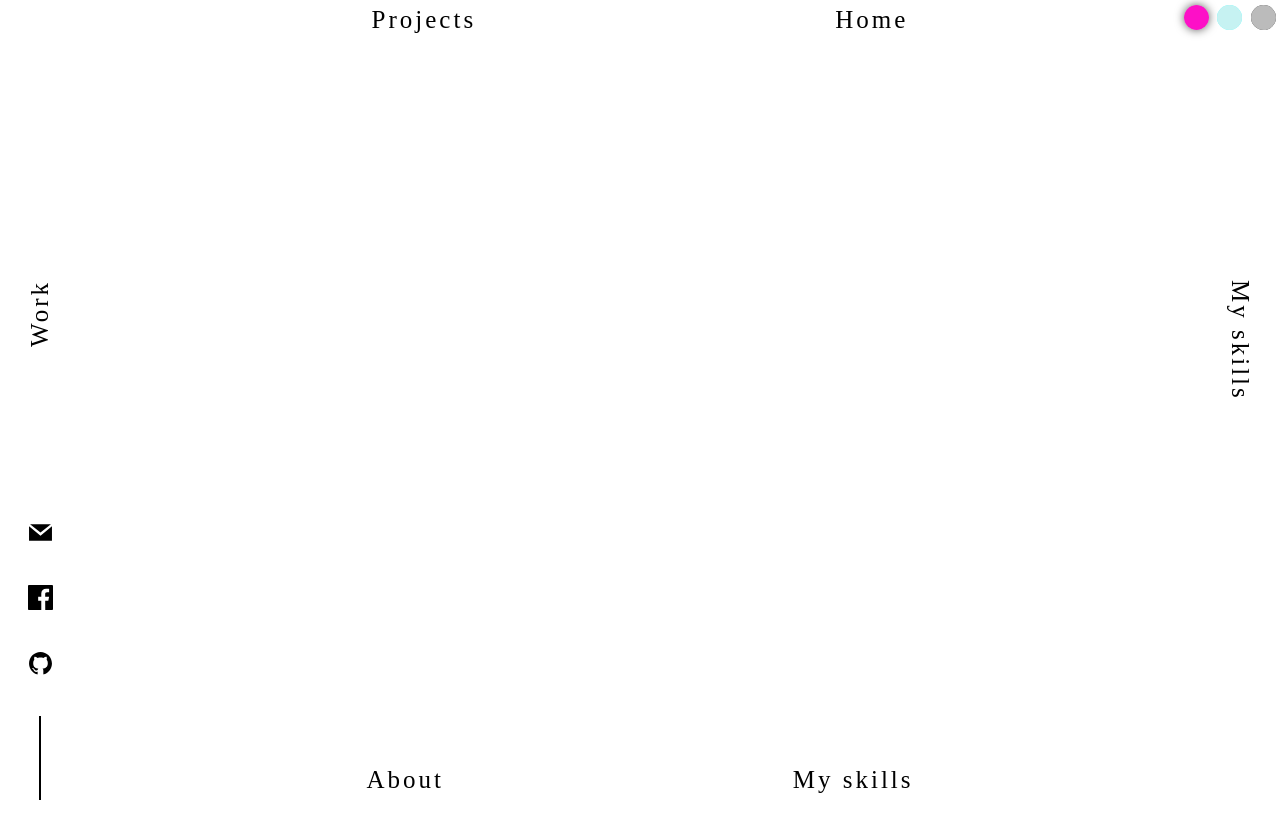
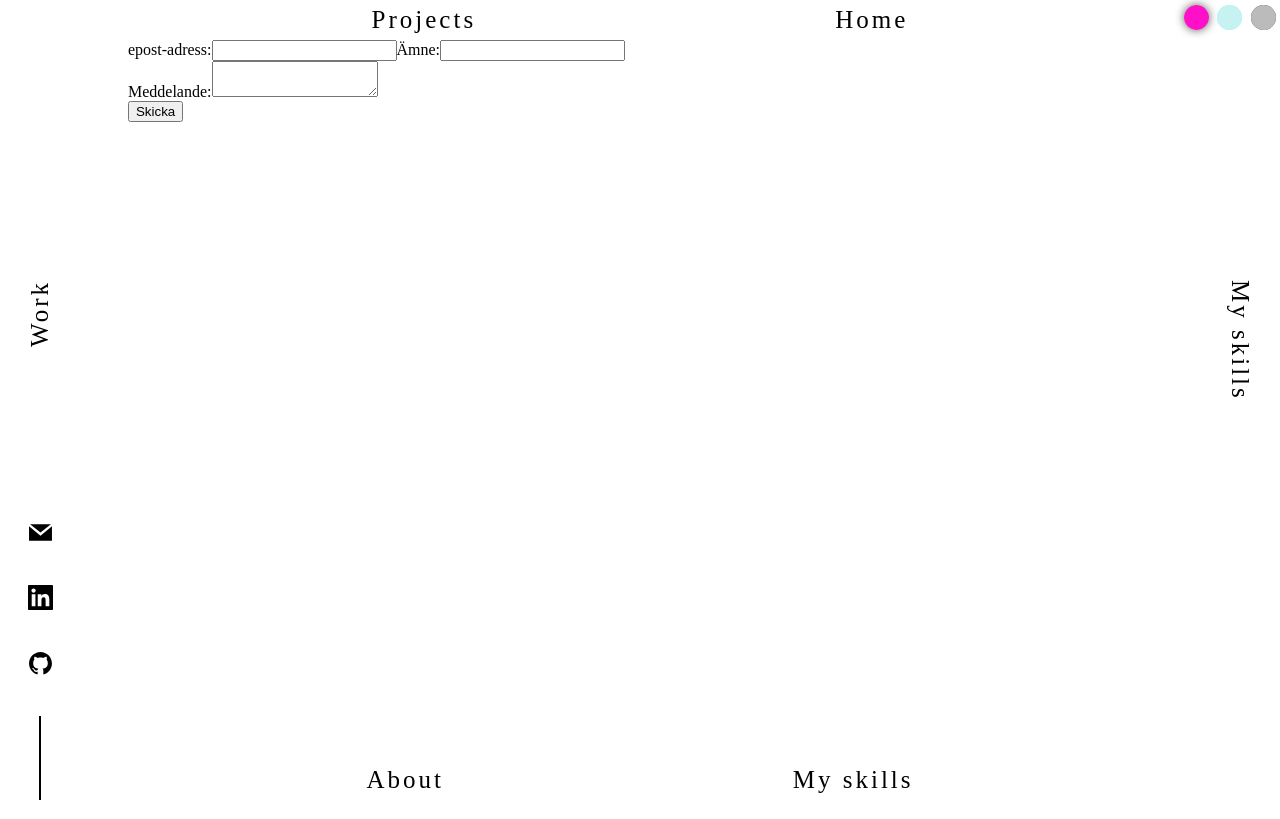
Before and after one commit to Response201/Portfolio, a React (Vite) app: page /mail in a window 1280 px wide. Built offline with nearby package versions, Linux system fonts and the light colour scheme; no server answers.

Commit message:
email component + fetch

```diff
--- a/src/App.jsx
+++ b/src/App.jsx
@@ -1,5 +1,5 @@
 import React, { useState } from "react";
-import { GrGithub, GrFacebook, GrMail } from "react-icons/gr";
+import { GrGithub, GrLinkedin, GrMail } from "react-icons/gr";
 import { Routes, Route, Link } from "react-router-dom";
 import "./App.css";
 import { useSnapshot } from "valtio";
@@ -7,6 +7,7 @@ import { ThemeSwitch } from "./components/lotties/ThemeSwitch";
 import Home from "./pages/Home";
 import Projects from "./pages/Projects";
 import store from "./store";
+import SendMail from "./pages/SendMail";
 
 export const App = () => {
   const [color, setColor] = useState("");
@@ -36,15 +37,15 @@ export const App = () => {
           </Link>
         </div>
         <div className="link___icons_container">
-          <a>
+          <Link to="/mail">
             <GrMail />
+          </Link>
+
+          <a href="https://www.linkedin.com/in/jessicatech" target="_blank">
+            {" "}
+            <GrLinkedin />{" "}
           </a>
-
-          <a>
-            {" "}
-            <GrFacebook />{" "}
-          </a>
-          <a>
+          <a href="https://github.com/Response201" target="_blank">
             {" "}
             <GrGithub />{" "}
           </a>
@@ -68,6 +69,7 @@ export const App = () => {
         <Routes>
           <Route exact path="/" element={<Home color={color} />}></Route>
           <Route exact path="/projects" element={<Projects />}></Route>
+          <Route exact path="/mail" element={<SendMail />}></Route>
         </Routes>
       </section>
     </article>
--- a/src/components/Background.jsx
+++ b/src/components/Background.jsx
@@ -15,21 +15,21 @@ export const Background = ({ color }) => {
 
     // Skapa en array med partiklar
     const particles = [];
-    for (let i = 0; i < 5; i++) {
+    for (let i = 0; i < 10; i++) {
       let mix = "";
 
       if (color === "rgb(253, 16, 199)") {
-        mix = `rgba(${Math.random() * 255 - 50}, 16 , 199, 0.2)`;
+        mix = `rgba(${Math.random() * 255 - 50}, 16 , 199, 0.4)`;
       } else if (color === "rgb(0,0,0)") {
-        mix = `rgba(255,255,255,0.1)`;
+        mix = `rgba(255,255,255,0.3)`;
       } else if (color === "rgb(51, 255, 255)") {
-        mix = `rgba(51 , ${Math.random() * 255 - 50} , 255 , 0.2)`;
+        mix = `rgba(51 , ${Math.random() * 255 - 50} , 255 , 0.4)`;
       }
 
       particles.push({
         x: Math.random() * canvas.width, // slumpmässig x-position
         y: Math.random() * canvas.height, // slumpmässig y-position
-        radius: Math.random() * 80 + 10, // slumpmässig radius (10-70)
+        radius: Math.random() * 40 + 10, // slumpmässig radius (10-70)
         color: mix, // slumpmässig färg ifrån valt them(rosa, ljus, blå ect)
         velocityX: -1 + 1, // slumpmässig x-hastighet (-1 till 1)
         velocityY: Math.random() * -1 + 1 // slumpmässig y-hastighet (-1 till 1)
--- a/src/components/Projects/ProjectSectionList.jsx
+++ b/src/components/Projects/ProjectSectionList.jsx
@@ -32,7 +32,7 @@ export const ProjectSectionList = ({ item }) => {
       glarePosition="all"
       glareBorderRadius="13px"
 
-style={{backgroundColor:'blue'}}
+style={{backgroundColor:'rgba(0,0,0,0.3)'}}
 
     >
       <section className="imageAndUl___container">
--- a/src/pages/Projects.jsx
+++ b/src/pages/Projects.jsx
@@ -12,7 +12,7 @@ const Projects = () => {
     {
       name: "grabacoffee",
       url: "https://grabacoffee.netlify.app/",
-      tech: ["CSS", "JavaScript", "React", "API"],
+      tech: ["SCSS", "JavaScript", "React", "API"],
       imgName: "coffee"
     },
     {
--- /dev/null
+++ b/src/pages/SendMail.jsx
@@ -0,0 +1,75 @@
+import React, { useState } from "react";
+
+const SendMail = () => {
+  const [message, setMessage] = useState("");
+  const [subject, setSubject] = useState("");
+  const [adress, setAdress] = useState("");
+  const url = `${import.meta.env.VITE_URL}`;
+
+  // Denna funktion anropas när formuläret skickas
+  const handleSubmit = (e) => {
+    e.preventDefault();
+    if ((message, adress, subject)) {
+      fetch(url, {
+        method: "POST",
+        headers: {
+          "Content-type": "application/json"
+        },
+
+        body: JSON.stringify({
+          email: `${adress}`,
+          title: `${subject}`,
+          message: `${message}`
+        })
+      })
+        .then((response) => response.json())
+        .then((data) => {
+          if (data) {
+            setMessage("");
+            setAdress("");
+            setSubject("");
+          }
+        })
+        .catch((err) => {
+          // Handle error
+          console.log("Error message: ", error);
+        });
+    }
+  };
+
+  return (
+    <form onSubmit={handleSubmit}>
+      <label htmlFor="adress">
+        epost-adress:
+        <input
+          type="text"
+          id="adress"
+          value={adress}
+          onChange={(event) => setAdress(event.target.value)}
+        />
+      </label>
+      <label htmlFor="subject">
+        Ämne:
+        <input
+          type="text"
+          id="subject"
+          value={subject}
+          onChange={(event) => setSubject(event.target.value)}
+        />
+      </label>
+      <br />
+      <label htmlFor="message">
+        Meddelande:
+        <textarea
+          id="message"
+          value={message}
+          onChange={(event) => setMessage(event.target.value)}
+        />
+      </label>
+      <br />
+      <button type="submit">Skicka</button>
+    </form>
+  );
+};
+
+export default SendMail;
```
Also changed, not shown: 1 other file (tests, documents, lock files or other folders).
